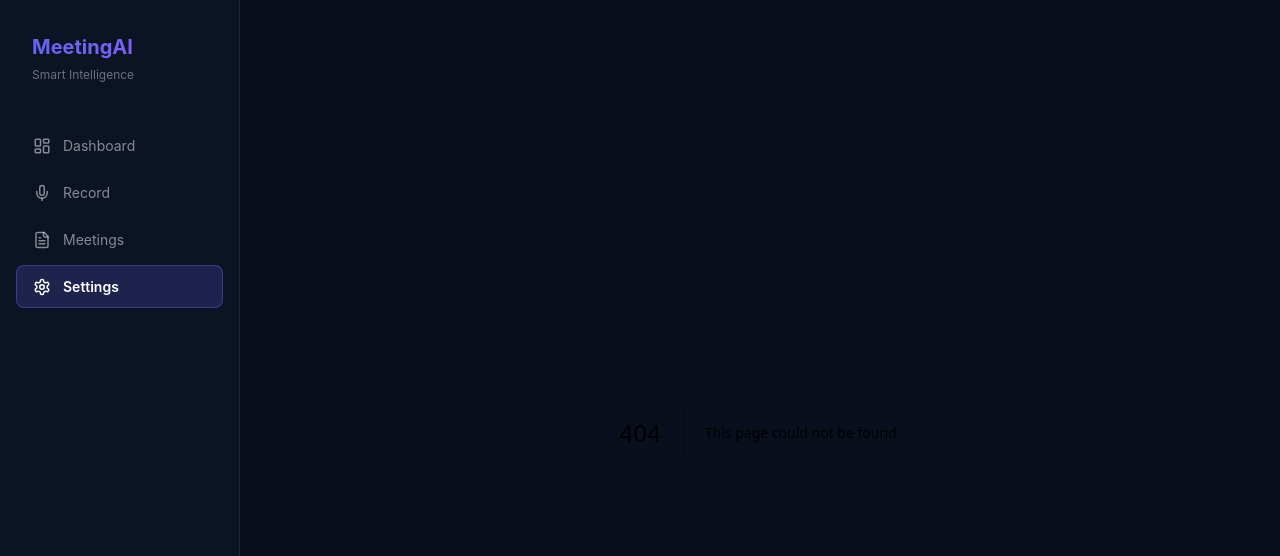
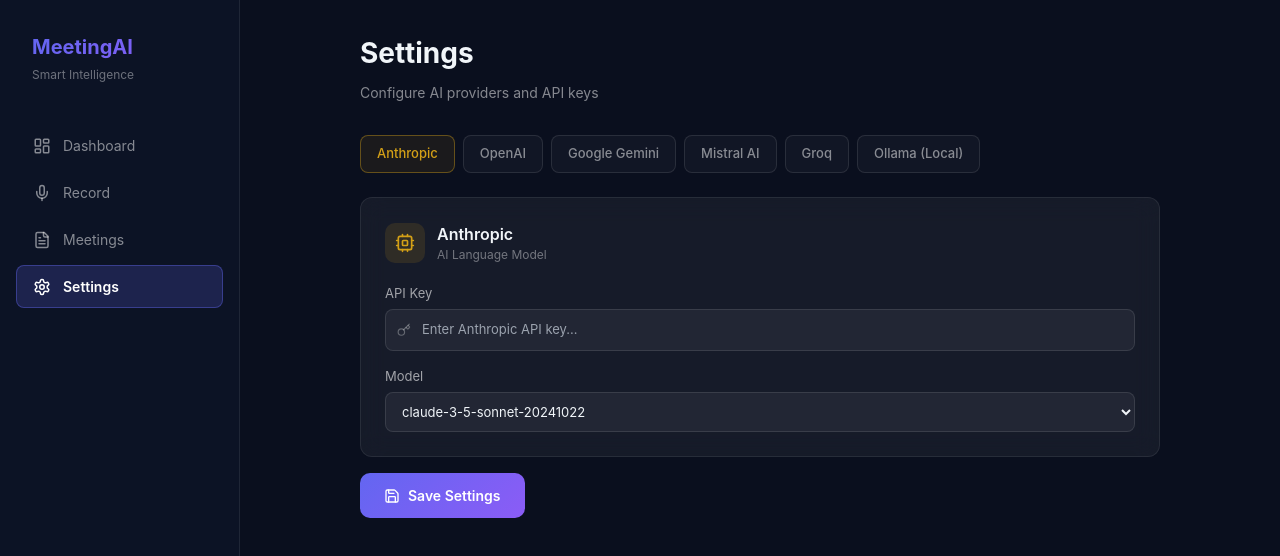
Before and after one commit to Ahmadkhabir/meeting-ai, a Next.js app: page /settings in a window 1280 px wide. Before the commit this address had no page. Shown: the top 556 px of the page. Built offline with nearby package versions, Linux system fonts and the light colour scheme.

Commit message:
Create page.tsx

```diff
--- /dev/null
+++ b/app/settings/page.tsx
@@ -0,0 +1,85 @@
+'use client'
+import { useState, useEffect } from 'react'
+import { Save, Key, Cpu, CheckCircle } from 'lucide-react'
+
+const providers = [
+  {id:'anthropic',name:'Anthropic',models:['claude-3-5-sonnet-20241022','claude-3-haiku-20240307'],color:'#D4A017'},
+  {id:'openai',name:'OpenAI',models:['gpt-4o','gpt-4o-mini','gpt-4-turbo'],color:'#10A37F'},
+  {id:'gemini',name:'Google Gemini',models:['gemini-1.5-pro','gemini-1.5-flash'],color:'#4285F4'},
+  {id:'mistral',name:'Mistral AI',models:['mistral-large','mistral-medium'],color:'#FF6B35'},
+  {id:'groq',name:'Groq',models:['llama-3.1-70b-versatile','mixtral-8x7b-32768'],color:'#F04438'},
+  {id:'ollama',name:'Ollama (Local)',models:['llama3.2','mistral','phi3'],color:'#6366F1'},
+]
+
+export default function Settings() {
+  const [keys, setKeys] = useState<Record<string,string>>({})
+  const [models, setModels] = useState<Record<string,string>>({})
+  const [active, setActive] = useState('anthropic')
+  const [saved, setSaved] = useState(false)
+
+  useEffect(() => {
+    try {
+      const k = localStorage.getItem('ai_keys'); if(k) setKeys(JSON.parse(k))
+      const m = localStorage.getItem('ai_models'); if(m) setModels(JSON.parse(m))
+    } catch {}
+  }, [])
+
+  function save() {
+    localStorage.setItem('ai_keys', JSON.stringify(keys))
+    localStorage.setItem('ai_models', JSON.stringify(models))
+    setSaved(true)
+    setTimeout(() => setSaved(false), 2000)
+  }
+
+  return (
+    <div style={{maxWidth:'800px',margin:'0 auto'}}>
+      <div style={{marginBottom:'32px'}}>
+        <h1 style={{fontSize:'28px',fontWeight:'700',color:'#F1F5F9',marginBottom:'8px'}}>Settings</h1>
+        <p style={{color:'rgba(255,255,255,0.5)',fontSize:'14px'}}>Configure AI providers and API keys</p>
+      </div>
+
+      <div style={{display:'flex',gap:'8px',marginBottom:'24px',flexWrap:'wrap'}}>
+        {providers.map(p => (
+          <button key={p.id} onClick={()=>setActive(p.id)} style={{padding:'8px 16px',borderRadius:'8px',border:`1px solid ${active===p.id?p.color+'66':'rgba(255,255,255,0.1)'}`,background:active===p.id?`${p.color}15`:'rgba(255,255,255,0.03)',color:active===p.id?p.color:'rgba(255,255,255,0.5)',cursor:'pointer',fontSize:'13px',fontWeight:'500',transition:'all 0.2s'}}>
+            {p.name}
+          </button>
+        ))}
+      </div>
+
+      {providers.filter(p=>p.id===active).map(p => (
+        <div key={p.id} className="glass" style={{padding:'24px',marginBottom:'16px'}}>
+          <div style={{display:'flex',alignItems:'center',gap:'12px',marginBottom:'20px'}}>
+            <div style={{width:'40px',height:'40px',borderRadius:'10px',background:`${p.color}22`,display:'flex',alignItems:'center',justifyContent:'center'}}>
+              <Cpu size={20} style={{color:p.color}}/>
+            </div>
+            <div>
+              <div style={{fontSize:'16px',fontWeight:'600',color:'#F1F5F9'}}>{p.name}</div>
+              <div style={{fontSize:'12px',color:'rgba(255,255,255,0.4)'}}>AI Language Model</div>
+            </div>
+          </div>
+
+          <div style={{marginBottom:'16px'}}>
+            <label style={{fontSize:'13px',color:'rgba(255,255,255,0.6)',display:'block',marginBottom:'6px'}}>
+              {p.id==='ollama'?'Base URL':'API Key'}
+            </label>
+            <div style={{position:'relative'}}>
+              <Key size={14} style={{position:'absolute',left:'12px',top:'50%',transform:'translateY(-50%)',color:'rgba(255,255,255,0.3)'}}/>
+              <input type="password" value={keys[p.id]||''} onChange={e=>setKeys({...keys,[p.id]:e.target.value})} placeholder={p.id==='ollama'?'http://localhost:11434':`Enter ${p.name} API key...`} style={{width:'100%',padding:'10px 12px 10px 36px',background:'rgba(255,255,255,0.05)',border:'1px solid rgba(255,255,255,0.1)',borderRadius:'8px',color:'#F1F5F9',fontSize:'13px',outline:'none'}}/>
+            </div>
+          </div>
+
+          <div>
+            <label style={{fontSize:'13px',color:'rgba(255,255,255,0.6)',display:'block',marginBottom:'6px'}}>Model</label>
+            <select value={models[p.id]||p.models[0]} onChange={e=>setModels({...models,[p.id]:e.target.value})} style={{width:'100%',padding:'10px 12px',background:'rgba(255,255,255,0.05)',border:'1px solid rgba(255,255,255,0.1)',borderRadius:'8px',color:'#F1F5F9',fontSize:'13px',outline:'none'}}>
+              {p.models.map(m=><option key={m} value={m} style={{background:'#0D1526'}}>{m}</option>)}
+            </select>
+          </div>
+        </div>
+      ))}
+
+      <button onClick={save} style={{display:'flex',alignItems:'center',gap:'8px',padding:'12px 24px',borderRadius:'10px',background:saved?'rgba(34,197,94,0.2)':'linear-gradient(135deg,#6366F1,#8B5CF6)',border:saved?'1px solid rgba(34,197,94,0.4)':'none',color:'#fff',cursor:'pointer',fontSize:'14px',fontWeight:'600',transition:'all 0.3s'}}>
+        {saved?<><CheckCircle size={16}/>Saved!</>:<><Save size={16}/>Save Settings</>}
+      </button>
+    </div>
+  )
+}
```
